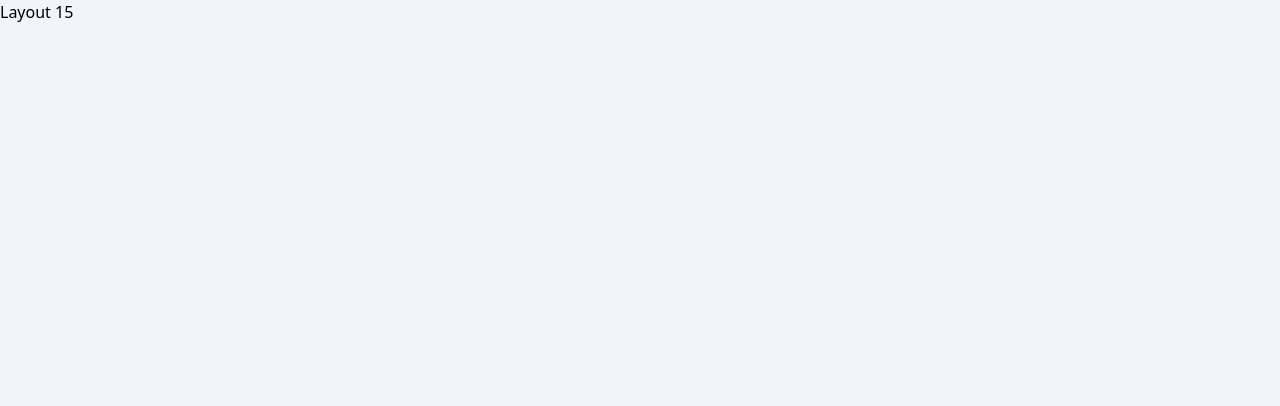
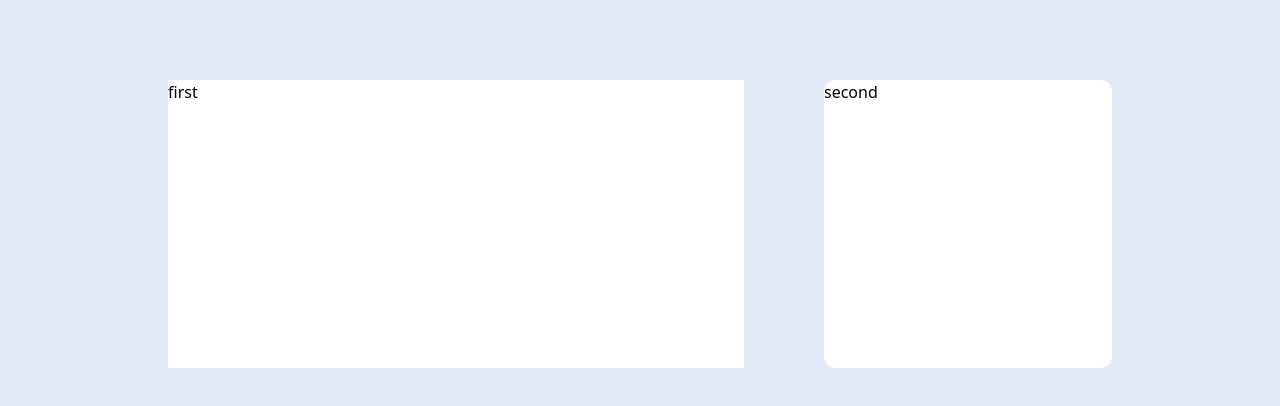
Before and after one commit to nasir-001/100-components, a Vue app: page /layout15 in a window 1280 px wide. Shown: the top 406 px of the page. Built offline with nearby package versions, Linux system fonts and the light colour scheme; the HTML template or start-up script is replaced by a standard one.

Commit message:
add cards positioning to the component 15

```diff
--- a/src/views/Layout15.vue
+++ b/src/views/Layout15.vue
@@ -1,6 +1,13 @@
 <template>
-  <div>
-    Layout 15
+  <div class="bg-layout15backgroundColor h-screen">
+    <div class="flex justify-center top-20 sticky">
+      <div class="w-144 mx-10 bg-white">
+        first
+      </div>
+      <div class="w-72 bg-white mx-10 rounded-xl h-72">
+        second
+      </div>
+    </div>
   </div>
 </template>
 
--- a/tailwind.config.js
+++ b/tailwind.config.js
@@ -49,7 +49,8 @@ module.exports = {
         'layout12ButtonsColor': '#9181ff',
         'layout14backgroundColor': '#ecefff',
         'layout14buttonColor': '#2563eb',
-        'layout15backgroundColor': '#e2e9f7'
+        'layout15backgroundColor': '#e2e9f7',
+        'layout15textAndButtonColor': '#111136'
       },
       // eslint-disable-next-line no-unused-vars
       backgroundImage: theme => ({
```
